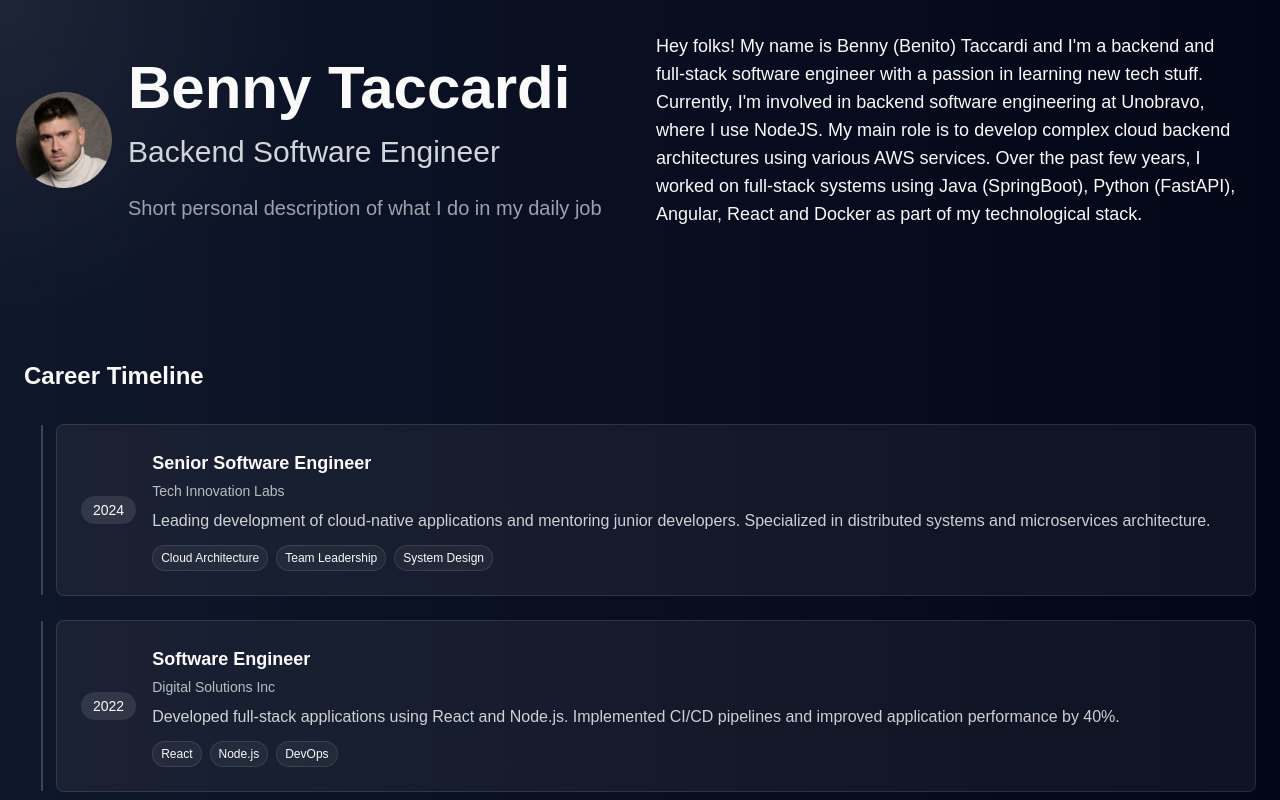
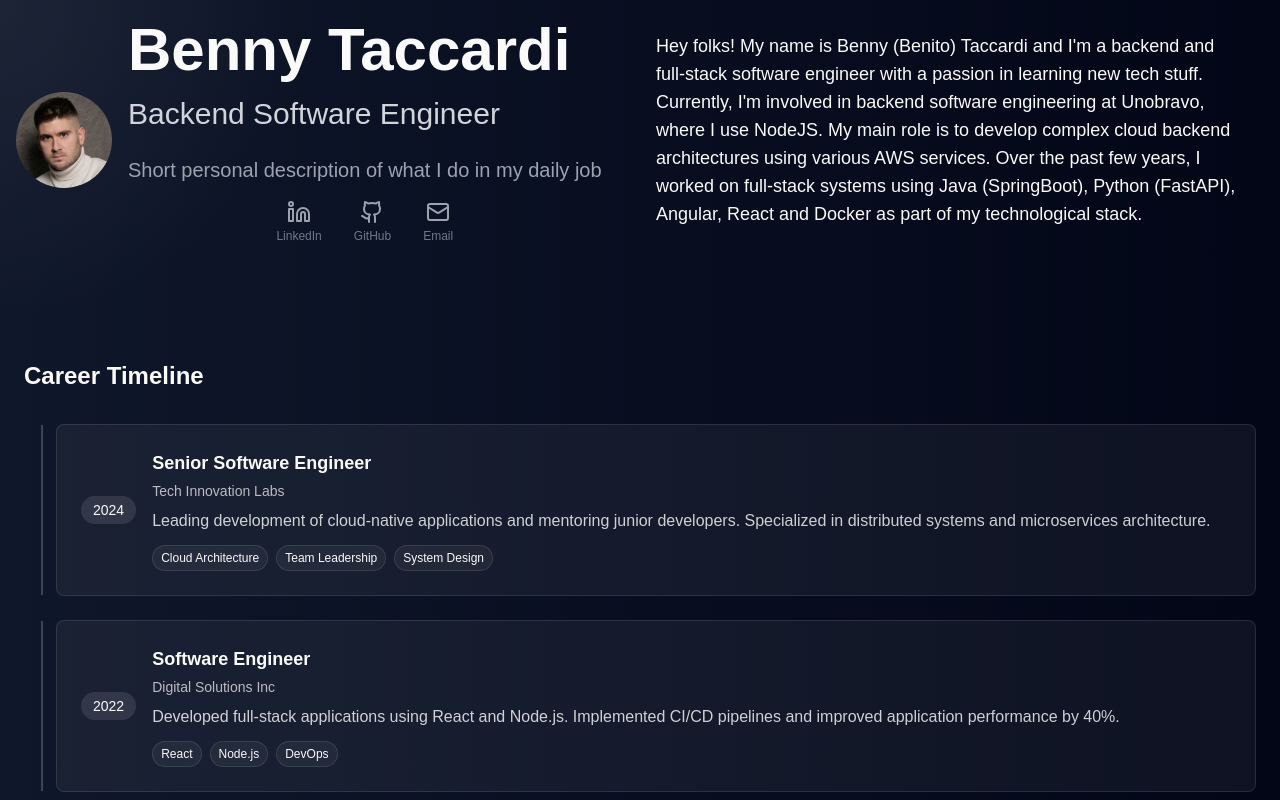
Before and after one commit to bennytaccardi/personal-site, a Next.js app: page / in a window 1280 px wide. Built offline with nearby package versions, Linux system fonts and the light colour scheme; no server answers.

Commit message:
Add personal info and cv

```diff
--- a/src/app/page.tsx
+++ b/src/app/page.tsx
@@ -5,6 +5,7 @@ import Career from "@/components/career/career";
 import PersonalInfo from "@/components/personal-info/personal-info";
 import Portfolio from "@/components/portfolio/portfolio";
 import SpotlightBackground from "@/components/ui/spotlight-background";
+import CVDownload from "@/components/cvdownload/cvdownload";
 
 export default function Page() {
   const [isScrolled, setIsScrolled] = useState(false);
@@ -58,8 +59,10 @@ export default function Page() {
                 isScrolled ? "mt-0" : "mt-4"
               }`}
             >
+              {/* <Contact /> */}
               <Career />
               <Portfolio />
+              <CVDownload />
             </div>
           </div>
         </main>
--- /dev/null
+++ b/src/components/contact/contact.tsx
@@ -0,0 +1,52 @@
+import { Mail, Linkedin, Github } from "lucide-react";
+
+interface ContactProps {
+  className?: string;
+}
+
+export default function Contact({ className = "" }: ContactProps) {
+  const contactLinks = [
+    {
+      icon: Linkedin,
+      href: "https://www.linkedin.com/in/benito-taccardi/",
+      label: "LinkedIn",
+    },
+    {
+      icon: Github,
+      href: "https://github.com/bennytaccardi",
+      label: "GitHub",
+    },
+    {
+      icon: Mail,
+      href: "mailto:benny.taccardi@gmail.com",
+      label: "Email",
+    },
+  ];
+
+  return (
+    <div className={`w-full px-4 py-4 md:px-8 ${className}`}>
+      <div className="flex justify-center space-x-6 md:space-x-8">
+        {contactLinks.map(({ icon: Icon, href, label }) => (
+          <a
+            key={label}
+            href={href}
+            target="_blank"
+            rel="noopener noreferrer"
+            className="text-gray-400 hover:text-gray-200
+                       transition-colors duration-300
+                       flex flex-col items-center
+                       group"
+          >
+            <Icon
+              size={24}
+              className="mb-1 group-hover:scale-110 transition-transform"
+            />
+            <span className="text-xs opacity-70 group-hover:opacity-100">
+              {label}
+            </span>
+          </a>
+        ))}
+      </div>
+    </div>
+  );
+}
--- /dev/null
+++ b/src/components/cvdownload/cvdownload.tsx
@@ -0,0 +1,29 @@
+import { Download } from "lucide-react";
+
+export default function CVDownload() {
+  const handleDownload = () => {
+    const link = document.createElement("a");
+    link.href = "/your-cv.pdf";
+    link.download = "Your_Name_CV.pdf";
+    link.click();
+  };
+
+  return (
+    <div className="flex justify-center py-8">
+      <button
+        onClick={handleDownload}
+        className="flex items-center gap-2 px-6 py-3
+          bg-slate-800 text-slate-200
+          border border-slate-700
+          rounded-lg
+          hover:bg-slate-700
+          hover:border-slate-600
+          transition-colors duration-300
+          focus:outline-none focus:ring-2 focus:ring-slate-600"
+      >
+        <Download size={20} className="text-slate-300" />
+        Download CV
+      </button>
+    </div>
+  );
+}
--- a/src/components/personal-info/personal-info.tsx
+++ b/src/components/personal-info/personal-info.tsx
@@ -1,4 +1,5 @@
 import Image from "next/image";
+import Contact from "../contact/contact";
 
 export default function PersonalInfo({ isScrolled }: { isScrolled: boolean }) {
   return (
@@ -6,7 +7,7 @@ export default function PersonalInfo({ isScrolled }: { isScrolled: boolean }) {
       className={`transition-all duration-400 flex-none p-4
         ${
           isScrolled
-            ? "h-[10vh] sm:h-[12vh] md:h-[10vh]"
+            ? "h-[12vh] sm:h-[14vh] md:h-[12vh]"
             : "h-auto sm:h-[30vh] md:h-[35vh]"
         }`}
     >
@@ -74,6 +75,11 @@ export default function PersonalInfo({ isScrolled }: { isScrolled: boolean }) {
             >
               Short personal description of what I do in my daily job
             </p>
+            {isScrolled ? (
+              <Contact className="opacity-0 h-0 overflow-hidden" />
+            ) : (
+              <Contact />
+            )}
           </div>
         </div>
 
```
Also changed, not shown: 1 other file (tests, documents, lock files or other folders).
